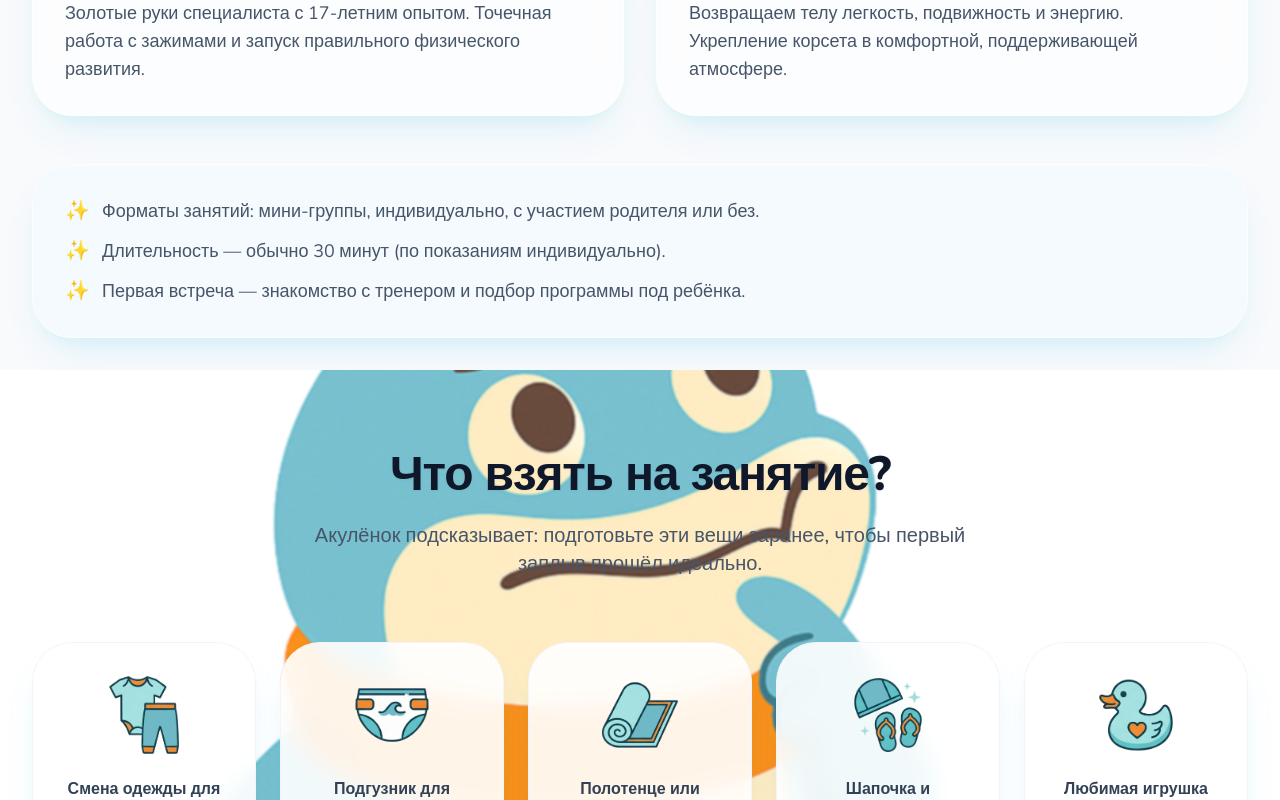
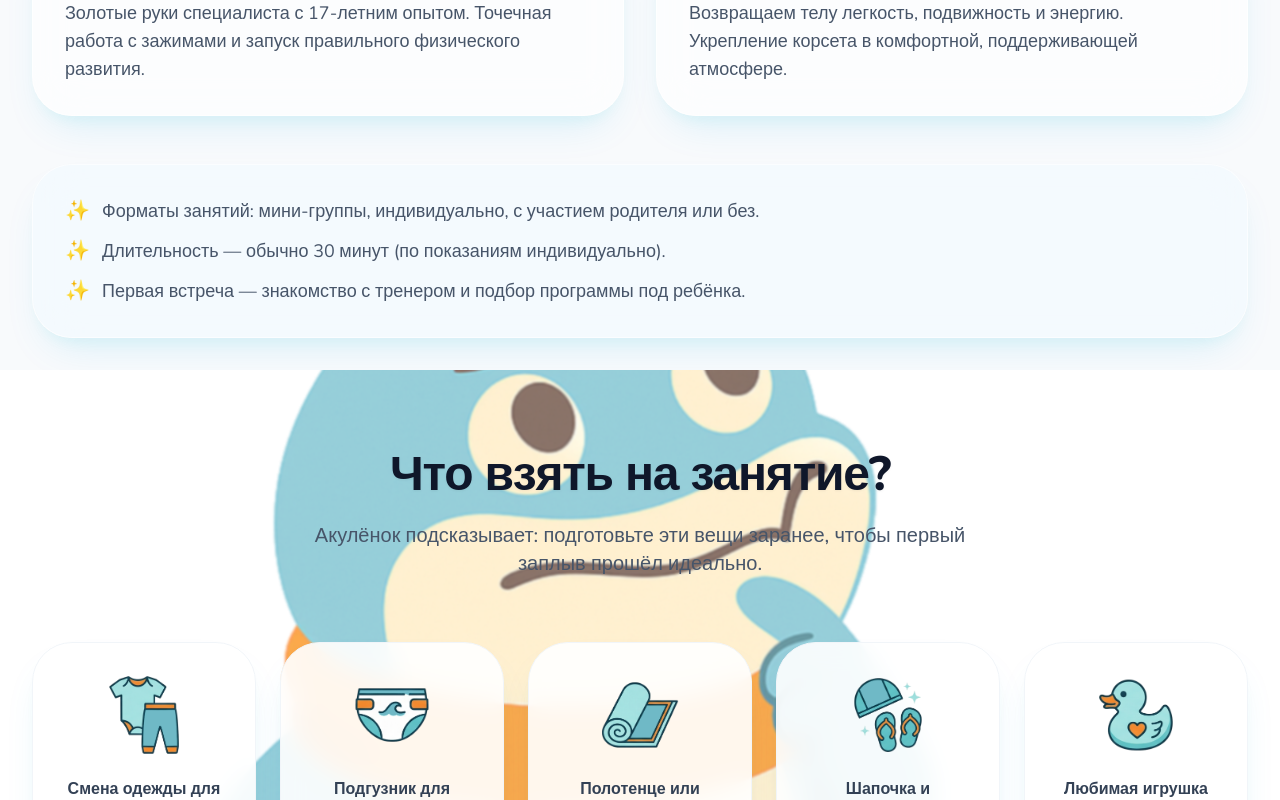
Before and after one commit to peexthree/Akulenok, a Next.js app: page / in a window 1280 px wide. Shown: the part 7960-8760 px from the top of the page. Built offline with nearby package versions, Linux system fonts and the light colour scheme.

Commit message:
Update checklist.js

```diff
--- a/components/checklist.js
+++ b/components/checklist.js
@@ -19,7 +19,7 @@ export default function Checklist() {
       {/* ГИГАНТСКИЙ МАСКОТ - ТЕПЕРЬ РЕАЛЬНО В ЦЕНТРЕ ФОНА */}
       <motion.div
         initial={{ opacity: 0 }}
-        whileInView={{ opacity: 0.9 }} // 0.2 — идеальный баланс между "видно" и "не мешает тексту"
+        whileInView={{ opacity: 0.7 }} // 0.2 — идеальный баланс между "видно" и "не мешает тексту"
         transition={{ duration: 1 }}
         // Магия центрирования: top-1/2 + -translate-y-1/2
         className="absolute top-1/2 left-1/2 -translate-x-1/2 -translate-y-1/2 w-[1000px] h-[1000px] z-0 pointer-events-none select-none"
```
